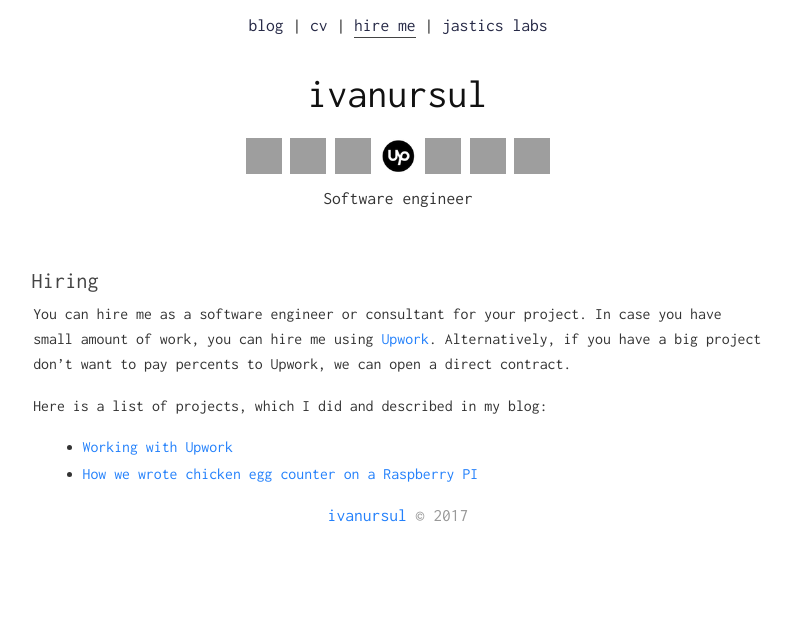
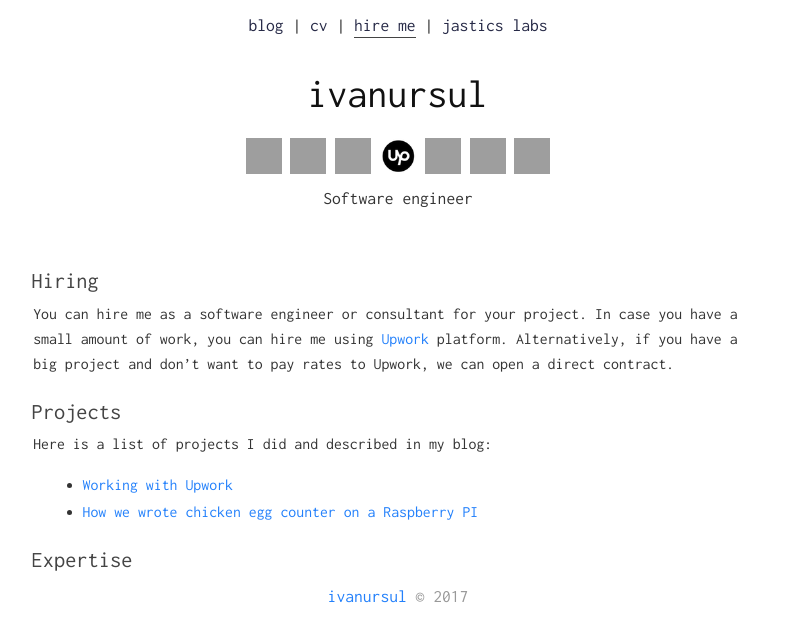
Before and after one commit to ivanursul/ivanursul, a Jekyll site: the page built from hire_me.md, in a window 1280 px wide, cut to the strip 0-642 px from the top of the page. Shown: the whole strip, without its empty margins (242-1033 px from the left). Built offline with Jekyll 4.4.1, drawn with Linux system fonts in a browser that asks for light colours; our own code applies the rules of GitHub Pages for plain Markdown files; grey boxes are pictures that could not be loaded.

Commit message:
Working with Upwork page

```diff
--- a/hire_me.md
+++ b/hire_me.md
@@ -4,9 +4,12 @@ date: 2018-10-05 12:00:00
 ---
 
 ### Hiring
-You can hire me as a software engineer or consultant for your project. In case you have small amount of work, you can hire me using [Upwork](https://www.upwork.com/freelancers/~01773bdc595f0cec47). Alternatively, if you have a big project don't want to pay percents to Upwork, we can open a direct contract.
+You can hire me as a software engineer or consultant for your project. In case you have a small amount of work, you can hire me using [Upwork](https://www.upwork.com/freelancers/~01773bdc595f0cec47) platform. Alternatively, if you have a big project and don't want to pay rates to Upwork, we can open a direct contract.
 
-Here is a list of projects, which I did and described in my blog:
+### Projects
+Here is a list of projects I did and described in my blog:
 
 * [Working with Upwork](https://ivanursul.com/working-with-upwork)
 * [How we wrote chicken egg counter on a Raspberry PI](https://ivanursul.com/counting-eggs-in-opencv)
+
+### Expertise
```
